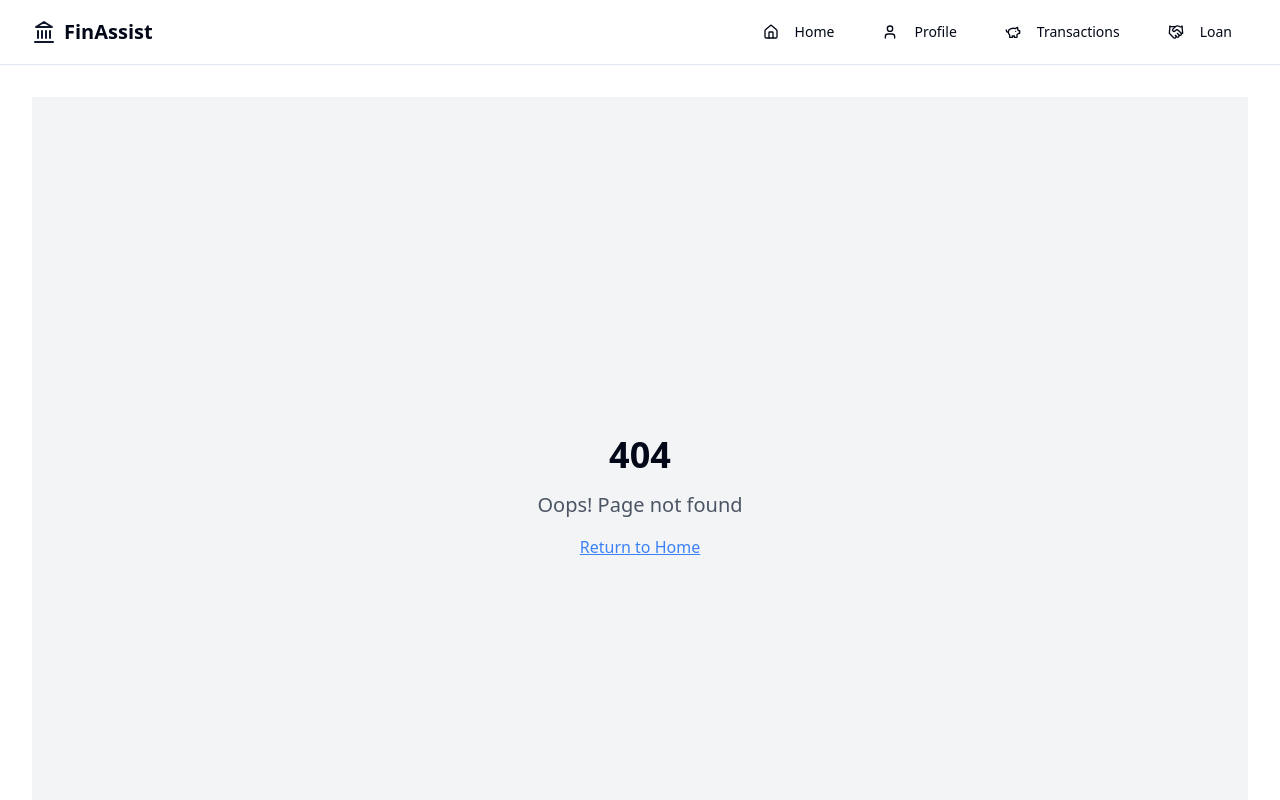
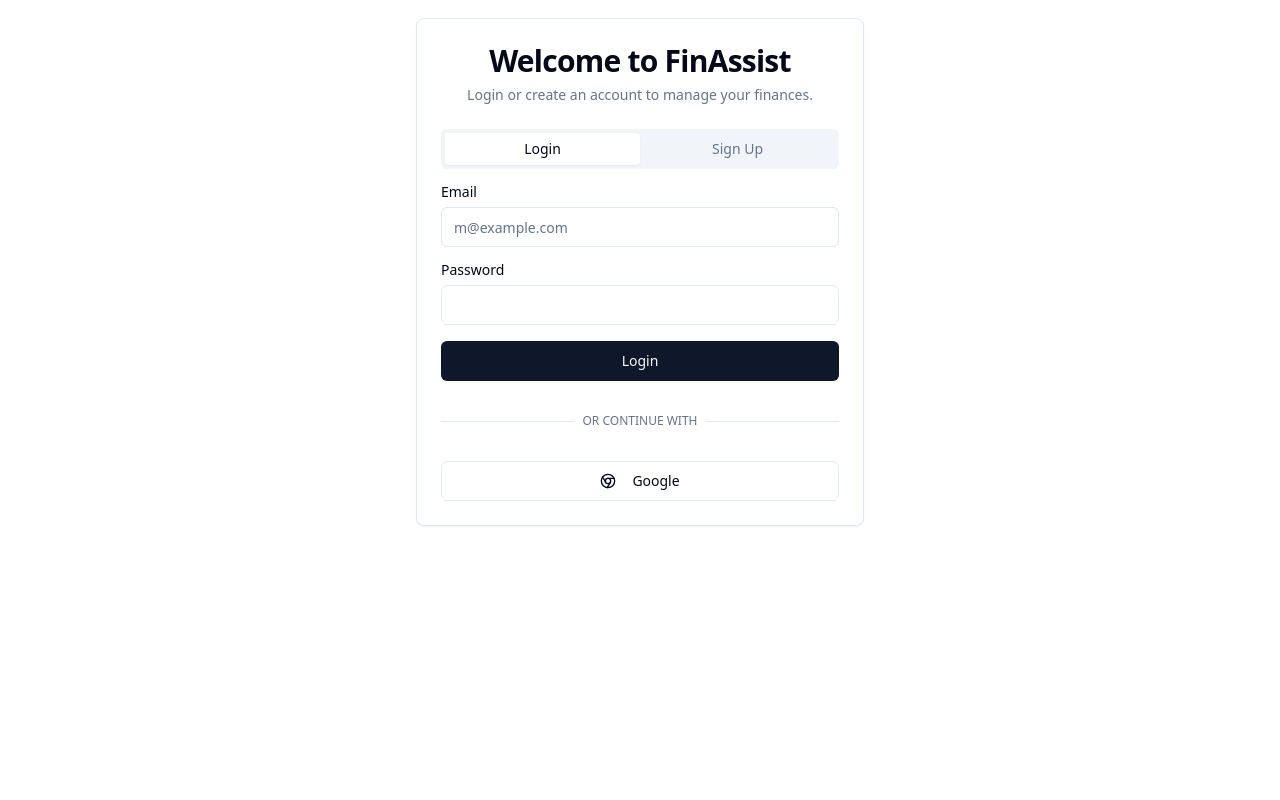
Before and after one commit to vibha76/neon-dolphin-pounce, a React (Vite) app: page /auth in a window 1280 px wide. Before the commit this address had no page. Shown: the top 800 px of the page. Built offline with nearby package versions, Linux system fonts and the light colour scheme.

Commit message:
[dyad] Added simulated authentication page and updated routing - wrote 2 file(s)

```diff
--- a/src/App.tsx
+++ b/src/App.tsx
@@ -3,13 +3,14 @@ import { Toaster as Sonner } from "@/components/ui/sonner";
 import { TooltipProvider } from "@/components/ui/tooltip";
 import { QueryClient, QueryClientProvider } from "@tanstack/react-query";
 import { BrowserRouter, Routes, Route } from "react-router-dom";
-import Layout from "./components/Layout"; // Import the new Layout component
+import Layout from "./components/Layout";
 import Index from "./pages/Index";
 import NotFound from "./pages/NotFound";
-import ProfileSetup from "./pages/ProfileSetup"; // Import ProfileSetup
-import LoanAssessment from "./pages/LoanAssessment"; // Import LoanAssessment
-import Dashboard from "./pages/Dashboard"; // Import Dashboard
-import Transactions from "./pages/Transactions"; // Import Transactions
+import ProfileSetup from "./pages/ProfileSetup";
+import LoanAssessment from "./pages/LoanAssessment";
+import Dashboard from "./pages/Dashboard";
+import Transactions from "./pages/Transactions";
+import Auth from "./pages/Auth"; // Import the new Auth component
 
 const queryClient = new QueryClient();
 
@@ -19,7 +20,12 @@ const App = () => (
       <Toaster />
       <Sonner />
       <BrowserRouter>
-        <Layout> {/* Wrap routes with the Layout component */}
+        <Routes>
+          <Route path="/auth" element={<Auth />} /> {/* Auth page route */}
+          <Route
+            path="*"
+            element={
+              <Layout>
                 <Routes>
                   <Route path="/" element={<Index />} />
                   <Route path="/profile-setup" element={<ProfileSetup />} />
@@ -30,6 +36,9 @@ const App = () => (
                   <Route path="*" element={<NotFound />} />
                 </Routes>
               </Layout>
+            }
+          />
+        </Routes>
       </BrowserRouter>
     </TooltipProvider>
   </QueryClientProvider>
--- /dev/null
+++ b/src/pages/Auth.tsx
@@ -0,0 +1,181 @@
+"use client";
+
+import React, { useState } from "react";
+import { Card, CardContent, CardDescription, CardHeader, CardTitle } from "@/components/ui/card";
+import { Label } from "@/components/ui/label";
+import { Input } from "@/components/ui/input";
+import { Button } from "@/components/ui/button";
+import { Tabs, TabsContent, TabsList, TabsTrigger } from "@/components/ui/tabs";
+import { showSuccess, showError } from "@/utils/toast";
+import { useNavigate } from "react-router-dom";
+import { Chrome } from "lucide-react";
+
+const Auth: React.FC = () => {
+  const [loginEmail, setLoginEmail] = useState("");
+  const [loginPassword, setLoginPassword] = useState("");
+  const [signupName, setSignupName] = useState("");
+  const [signupEmail, setSignupEmail] = useState("");
+  const [signupPassword, setSignupPassword] = useState("");
+  const navigate = useNavigate();
+
+  const handleLogin = (e: React.FormEvent) => {
+    e.preventDefault();
+    if (!loginEmail || !loginPassword) {
+      showError("Please enter both email and password.");
+      return;
+    }
+    // Simulate login success
+    console.log("Simulated Login:", { email: loginEmail, password: loginPassword });
+    showSuccess("Logged in successfully!");
+    navigate("/dashboard"); // Navigate to dashboard after simulated login
+  };
+
+  const handleSignUp = (e: React.FormEvent) => {
+    e.preventDefault();
+    if (!signupName || !signupEmail || !signupPassword) {
+      showError("Please fill in all sign-up fields.");
+      return;
+    }
+    // Simulate sign-up success
+    console.log("Simulated Sign Up:", { name: signupName, email: signupEmail, password: signupPassword });
+    showSuccess("Account created successfully!");
+    navigate("/profile-setup"); // Navigate to profile setup after simulated sign-up
+  };
+
+  const handleGoogleAuth = (type: "login" | "signup") => {
+    // Simulate Google authentication
+    console.log(`Simulated Google ${type}.`);
+    showSuccess(`Successfully ${type === "login" ? "logged in" : "signed up"} with Google!`);
+    if (type === "signup") {
+      navigate("/profile-setup");
+    } else {
+      navigate("/dashboard");
+    }
+  };
+
+  return (
+    <div className="flex justify-center items-center min-h-[calc(100vh-16rem)]">
+      <Card className="w-full max-w-md">
+        <CardHeader className="text-center">
+          <CardTitle className="text-3xl font-bold">Welcome to FinAssist</CardTitle>
+          <CardDescription>
+            Login or create an account to manage your finances.
+          </CardDescription>
+        </CardHeader>
+        <CardContent>
+          <Tabs defaultValue="login" className="w-full">
+            <TabsList className="grid w-full grid-cols-2">
+              <TabsTrigger value="login">Login</TabsTrigger>
+              <TabsTrigger value="signup">Sign Up</TabsTrigger>
+            </TabsList>
+            <TabsContent value="login" className="mt-4">
+              <form onSubmit={handleLogin} className="grid gap-4">
+                <div className="grid gap-2">
+                  <Label htmlFor="login-email">Email</Label>
+                  <Input
+                    id="login-email"
+                    type="email"
+                    placeholder="m@example.com"
+                    value={loginEmail}
+                    onChange={(e) => setLoginEmail(e.target.value)}
+                    required
+                  />
+                </div>
+                <div className="grid gap-2">
+                  <Label htmlFor="login-password">Password</Label>
+                  <Input
+                    id="login-password"
+                    type="password"
+                    value={loginPassword}
+                    onChange={(e) => setLoginPassword(e.target.value)}
+                    required
+                  />
+                </div>
+                <Button type="submit" className="w-full">
+                  Login
+                </Button>
+                <div className="relative my-4">
+                  <div className="absolute inset-0 flex items-center">
+                    <span className="w-full border-t" />
+                  </div>
+                  <div className="relative flex justify-center text-xs uppercase">
+                    <span className="bg-background px-2 text-muted-foreground">
+                      Or continue with
+                    </span>
+                  </div>
+                </div>
+                <Button
+                  variant="outline"
+                  className="w-full"
+                  onClick={() => handleGoogleAuth("login")}
+                  type="button"
+                >
+                  <Chrome className="mr-2 h-4 w-4" /> Google
+                </Button>
+              </form>
+            </TabsContent>
+            <TabsContent value="signup" className="mt-4">
+              <form onSubmit={handleSignUp} className="grid gap-4">
+                <div className="grid gap-2">
+                  <Label htmlFor="signup-name">Full Name</Label>
+                  <Input
+                    id="signup-name"
+                    type="text"
+                    placeholder="John Doe"
+                    value={signupName}
+                    onChange={(e) => setSignupName(e.target.value)}
+                    required
+                  />
+                </div>
+                <div className="grid gap-2">
+                  <Label htmlFor="signup-email">Email</Label>
+                  <Input
+                    id="signup-email"
+                    type="email"
+                    placeholder="m@example.com"
+                    value={signupEmail}
+                    onChange={(e) => setSignupEmail(e.target.value)}
+                    required
+                  />
+                </div>
+                <div className="grid gap-2">
+                  <Label htmlFor="signup-password">Password</Label>
+                  <Input
+                    id="signup-password"
+                    type="password"
+                    value={signupPassword}
+                    onChange={(e) => setSignupPassword(e.target.value)}
+                    required
+                  />
+                </div>
+                <Button type="submit" className="w-full">
+                  Create Account
+                </Button>
+                <div className="relative my-4">
+                  <div className="absolute inset-0 flex items-center">
+                    <span className="w-full border-t" />
+                  </div>
+                  <div className="relative flex justify-center text-xs uppercase">
+                    <span className="bg-background px-2 text-muted-foreground">
+                      Or continue with
+                    </span>
+                  </div>
+                </div>
+                <Button
+                  variant="outline"
+                  className="w-full"
+                  onClick={() => handleGoogleAuth("signup")}
+                  type="button"
+                >
+                  <Chrome className="mr-2 h-4 w-4" /> Google
+                </Button>
+              </form>
+            </TabsContent>
+          </Tabs>
+        </CardContent>
+      </Card>
+    </div>
+  );
+};
+
+export default Auth;
```
Lines whose indentation alone changed are shown as unchanged.
